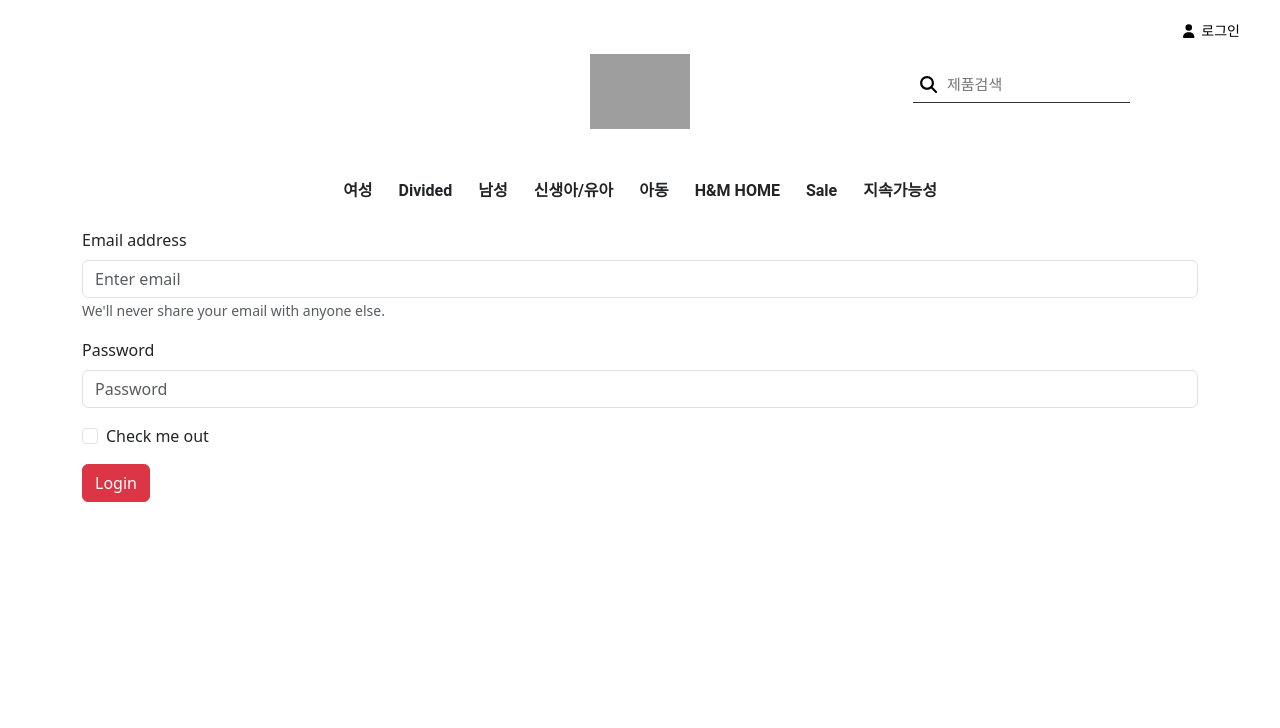
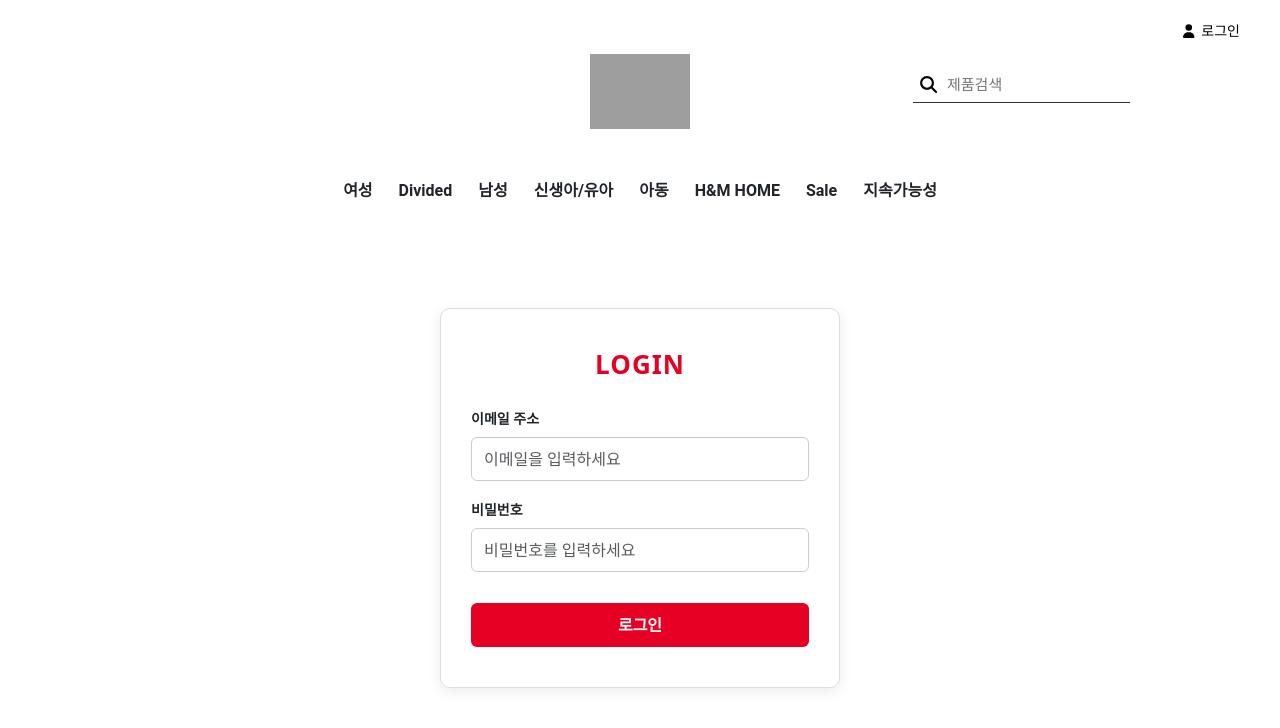
Before and after one commit to SoYoungLEE-me/React-routing-shop, a React (Vite) app: page /login in a window 1280 px wide. Shown: the top 728 px of the page. Built offline with nearby package versions, Linux system fonts and the light colour scheme; grey boxes are pictures that could not be loaded.

Commit message:
feat : 검색 기능, 로그인 유효성 검사 추가

```diff
--- a/src/App.css
+++ b/src/App.css
@@ -256,3 +256,55 @@
     padding-right: 24px;
   }
 }
+
+/*로그인 페이지*/
+.login-container {
+  max-width: 400px;
+  margin: 80px auto;
+  padding: 40px 30px;
+  border: 1px solid #ddd;
+  border-radius: 10px;
+  background-color: #fff;
+  box-shadow: 0 4px 14px rgba(0, 0, 0, 0.08);
+}
+
+.login-title {
+  text-align: center;
+  margin-bottom: 25px;
+  font-size: 26px;
+  font-weight: 700;
+  color: #e60023; /* H&M 레드톤 */
+  letter-spacing: 1px;
+}
+
+.login-form label {
+  font-weight: 600;
+  font-size: 14px;
+}
+
+.login-form input {
+  height: 44px;
+  border-radius: 6px;
+  border: 1px solid #ccc;
+  transition: border-color 0.2s ease-in-out;
+}
+
+.login-form input:focus {
+  border-color: #e60023;
+  box-shadow: 0 0 0 2px rgba(230, 0, 35, 0.2);
+}
+
+.login-btn {
+  width: 100%;
+  height: 44px;
+  font-size: 16px;
+  font-weight: 600;
+  background-color: #e60023;
+  border: none;
+  border-radius: 6px;
+  margin-top: 15px;
+}
+
+.login-btn:hover {
+  background-color: #c2001c;
+}
--- a/src/components/Navbar.jsx
+++ b/src/components/Navbar.jsx
@@ -17,9 +17,19 @@
   const goToLogin = () => {
     navigate("/login");
   };
+  const goToHome = () => {
+    navigate("/");
+  };
 
   const logout = () => {
     setAuthenticate(false);
+  };
+
+  const search = (e) => {
+    if (e.key === "Enter") {
+      let keyword = e.target.value;
+      navigate(`/?q=${keyword}`);
+    }
   };
 
   return (
@@ -42,6 +52,9 @@
           width={100}
           src="https://logos-world.net/wp-content/uploads/2020/04/HM-Logo-1999-present.jpg"
           alt="H&M"
+          onClick={() => {
+            goToHome();
+          }}
         />
       </div>
 
@@ -68,7 +81,7 @@
               className="hm-navbar__search-icon"
             />
           </button>
-          <input type="text" placeholder="제품검색" />
+          <input type="text" placeholder="제품검색" onKeyDown={search} />
         </div>
 
         <ul className="hm-navbar__list">
--- a/src/page/Login.jsx
+++ b/src/page/Login.jsx
@@ -1,42 +1,53 @@
-import React from "react";
-import { Form, Button, Container } from "react-bootstrap";
+import { React, useState } from "react";
+import { Form, Button, Container, Alert } from "react-bootstrap";
 import { useNavigate } from "react-router-dom";
 
 const Login = ({ setAuthenticate }) => {
   const navigate = useNavigate();
+  const [email, setEmail] = useState("");
+  const [password, setPassword] = useState("");
+  const [error, setError] = useState("");
 
   const loginUser = (event) => {
     event.preventDefault();
+
+    if (!email.trim() || !password.trim()) {
+      setError("이메일과 비밀번호를 모두 입력해주세요.");
+      return;
+    }
     setAuthenticate(true);
     navigate("/");
   };
 
   return (
-    <Container>
-      <Form
-        onSubmit={(event) => {
-          loginUser(event);
-        }}
-      >
+    <Container className="login-container">
+      {error && (
+        <Alert variant="danger" className="login-alert">
+          {error}
+        </Alert>
+      )}
+      <h2 className="login-title">LOGIN</h2>
+      <Form onSubmit={loginUser} className="login-form">
         <Form.Group className="mb-3" controlId="formBasicEmail">
-          <Form.Label>Email address</Form.Label>
-          <Form.Control type="email" placeholder="Enter email" />
-          <Form.Text className="text-muted">
-            We'll never share your email with anyone else.
-          </Form.Text>
+          <Form.Label>이메일 주소</Form.Label>
+          <Form.Control
+            type="email"
+            placeholder="이메일을 입력하세요"
+            onChange={(e) => setEmail(e.target.value)}
+          />
         </Form.Group>
 
         <Form.Group className="mb-3" controlId="formBasicPassword">
-          <Form.Label>Password</Form.Label>
-          <Form.Control type="password" placeholder="Password" />
+          <Form.Label>비밀번호</Form.Label>
+          <Form.Control
+            type="password"
+            placeholder="비밀번호를 입력하세요"
+            onChange={(e) => setPassword(e.target.value)}
+          />
         </Form.Group>
 
-        <Form.Group className="mb-3" controlId="formBasicCheckbox">
-          <Form.Check type="checkbox" label="Check me out" />
-        </Form.Group>
-
-        <Button variant="danger" type="submit">
-          Login
+        <Button variant="danger" type="submit" className="login-btn">
+          로그인
         </Button>
       </Form>
     </Container>
--- a/src/page/ProductAll.jsx
+++ b/src/page/ProductAll.jsx
@@ -1,20 +1,26 @@
 import React, { useEffect, useState } from "react";
 import ProductCard from "../components/ProductCard";
 import { Container, Row, Col } from "react-bootstrap";
+import { useSearchParams } from "react-router-dom";
 
 const ProductAll = () => {
   const [productList, setProductList] = useState([]);
+  const [query, setQuery] = useSearchParams();
 
   const getProducts = async () => {
-    const url = `https://my-json-server.typicode.com/SoYoungLEE-me/React-routing-shop/products`;
+    let searchQuery = query.get("q") || "";
+
+    let url = `https://my-json-server.typicode.com/SoYoungLEE-me/React-routing-shop/products?q=${searchQuery}`;
+
     const res = await fetch(url);
     const data = await res.json();
+
     setProductList(data);
   };
 
   useEffect(() => {
     getProducts();
-  }, []);
+  }, [query]);
 
   return (
     <main className="page">
```
Also changed, not shown: src/App.jsx (+6 -6 lines).
